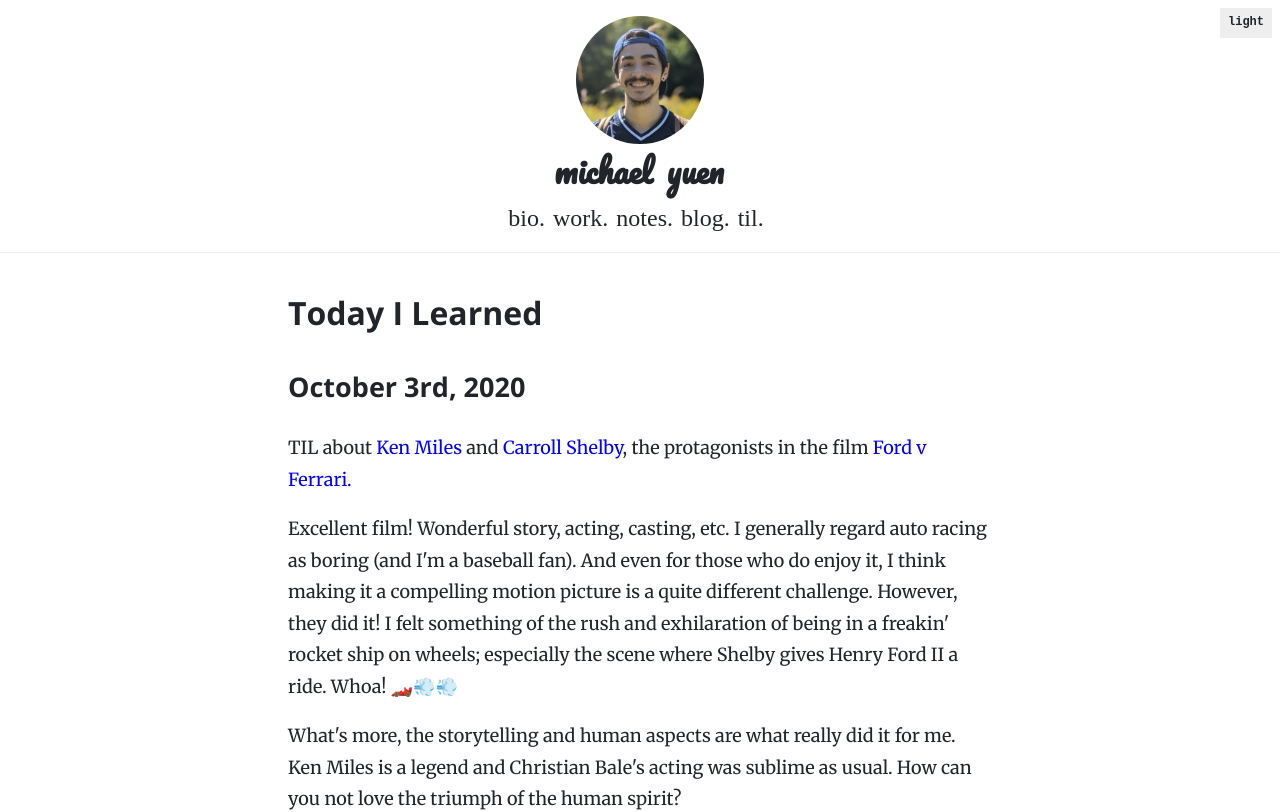
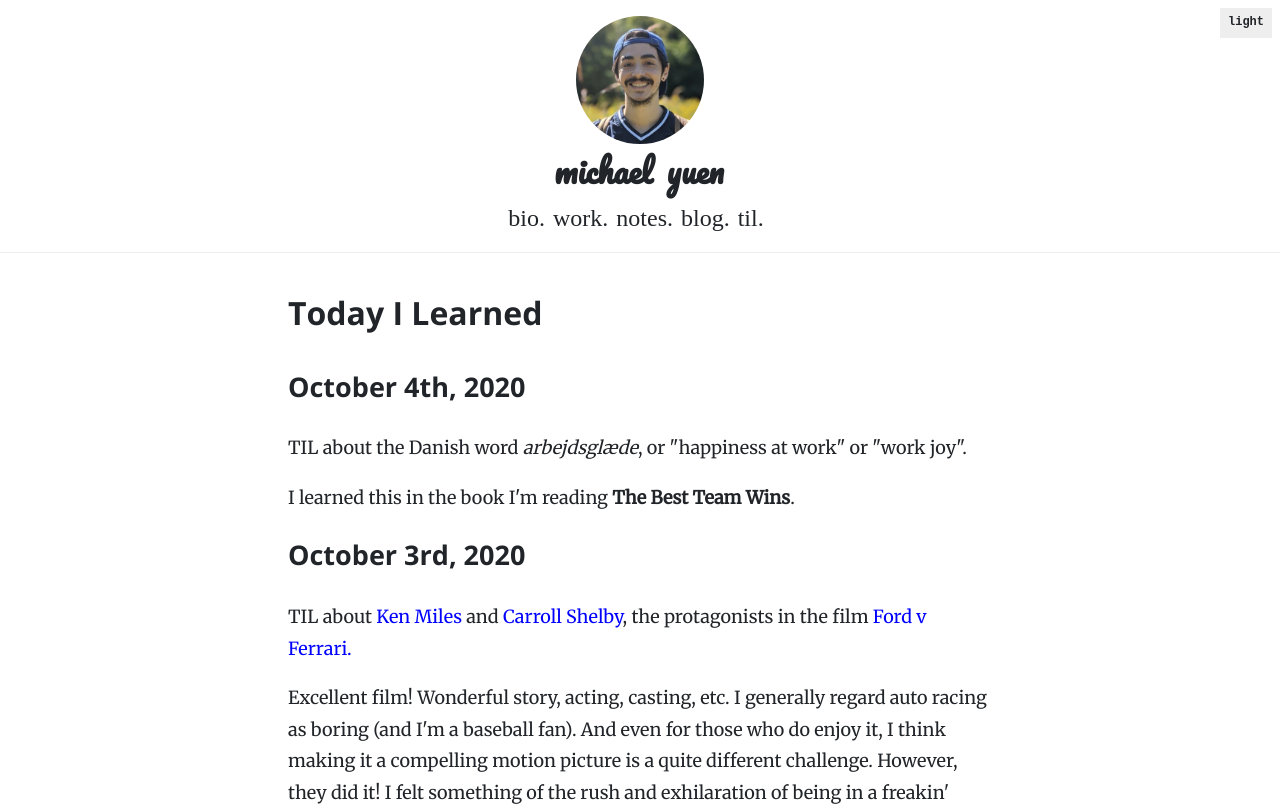
Before and after one commit to michaelyuen/personal-website, a Next.js app in the folder v5/: page /today-i-learned in a window 1280 px wide. Shown: the top 812 px of the page. Built offline with nearby package versions, Linux system fonts and the light colour scheme; a web font is replaced by a local one.

Commit message:
Add til for 2020-10-04

```diff
--- a/v5/pages/today-i-learned.tsx
+++ b/v5/pages/today-i-learned.tsx
@@ -2,6 +2,14 @@ export default function TIL() {
   return (
     <section className="TILContainer">
       <h1>Today I Learned</h1>
+      <h2>October 4th, 2020</h2>
+      <p>
+        TIL about the Danish word <em>arbejdsgl&aelig;de</em>, or "happiness at
+        work" or "work joy".
+      </p>
+      <p>
+        I learned this in the book I'm reading <b>The Best Team Wins</b>.
+      </p>
       <h2>October 3rd, 2020</h2>
       <p>
         TIL about{" "}
```
